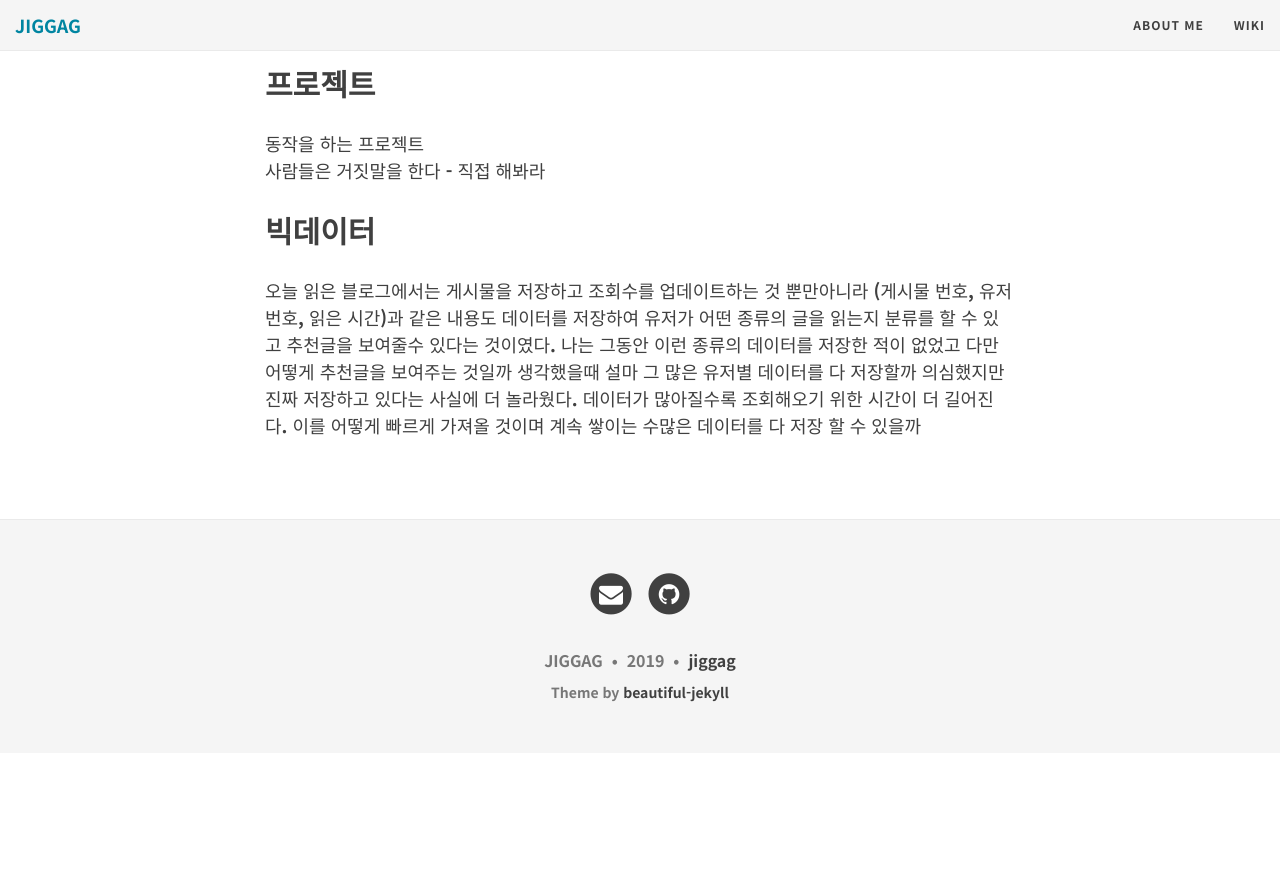
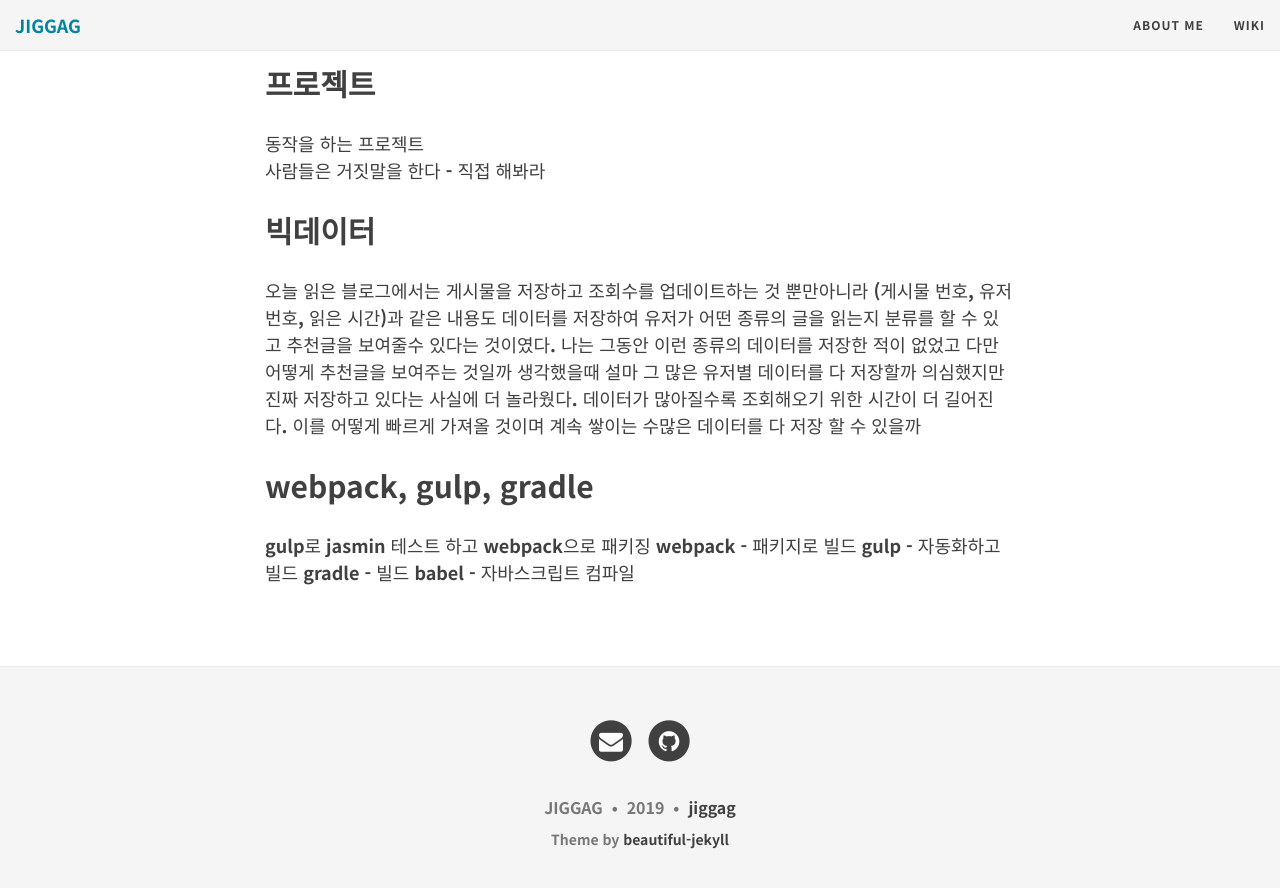
Before and after one commit to jiggag/jiggag.github.io, a Jekyll site: the page built from wiki.md, in a window 1280 px wide and 900 px high, scrolled down 7433 px. Shown: the top 888 px of the window. Built offline with Jekyll 4.4.1, drawn with Linux system fonts in a browser that asks for light colours; nearby versions of some CDN libraries; before the commit the page ends 8186 px from its top, so only the background shows below that.

Commit message:
Update wiki.md

```diff
--- a/wiki.md
+++ b/wiki.md
@@ -296,3 +296,11 @@ list.stream().filter(p -> p).foreach(
 ## 빅데이터
 오늘 읽은 블로그에서는 게시물을 저장하고 조회수를 업데이트하는 것 뿐만아니라
 (게시물 번호, 유저 번호, 읽은 시간)과 같은 내용도 데이터를 저장하여 유저가 어떤 종류의 글을 읽는지 분류를 할 수 있고 추천글을 보여줄수 있다는 것이였다. 나는 그동안 이런 종류의 데이터를 저장한 적이 없었고 다만 어떻게 추천글을 보여주는 것일까 생각했을때 설마 그 많은 유저별 데이터를 다 저장할까 의심했지만 진짜 저장하고 있다는 사실에 더 놀라웠다. 데이터가 많아질수록 조회해오기 위한 시간이 더 길어진다. 이를 어떻게 빠르게 가져올 것이며 계속 쌓이는 수많은 데이터를 다 저장 할 수 있을까
+
+
+## webpack, gulp, gradle
+gulp로 jasmin 테스트 하고 webpack으로 패키징
+webpack - 패키지로 빌드
+gulp - 자동화하고 빌드
+gradle - 빌드
+babel - 자바스크립트 컴파일
```
